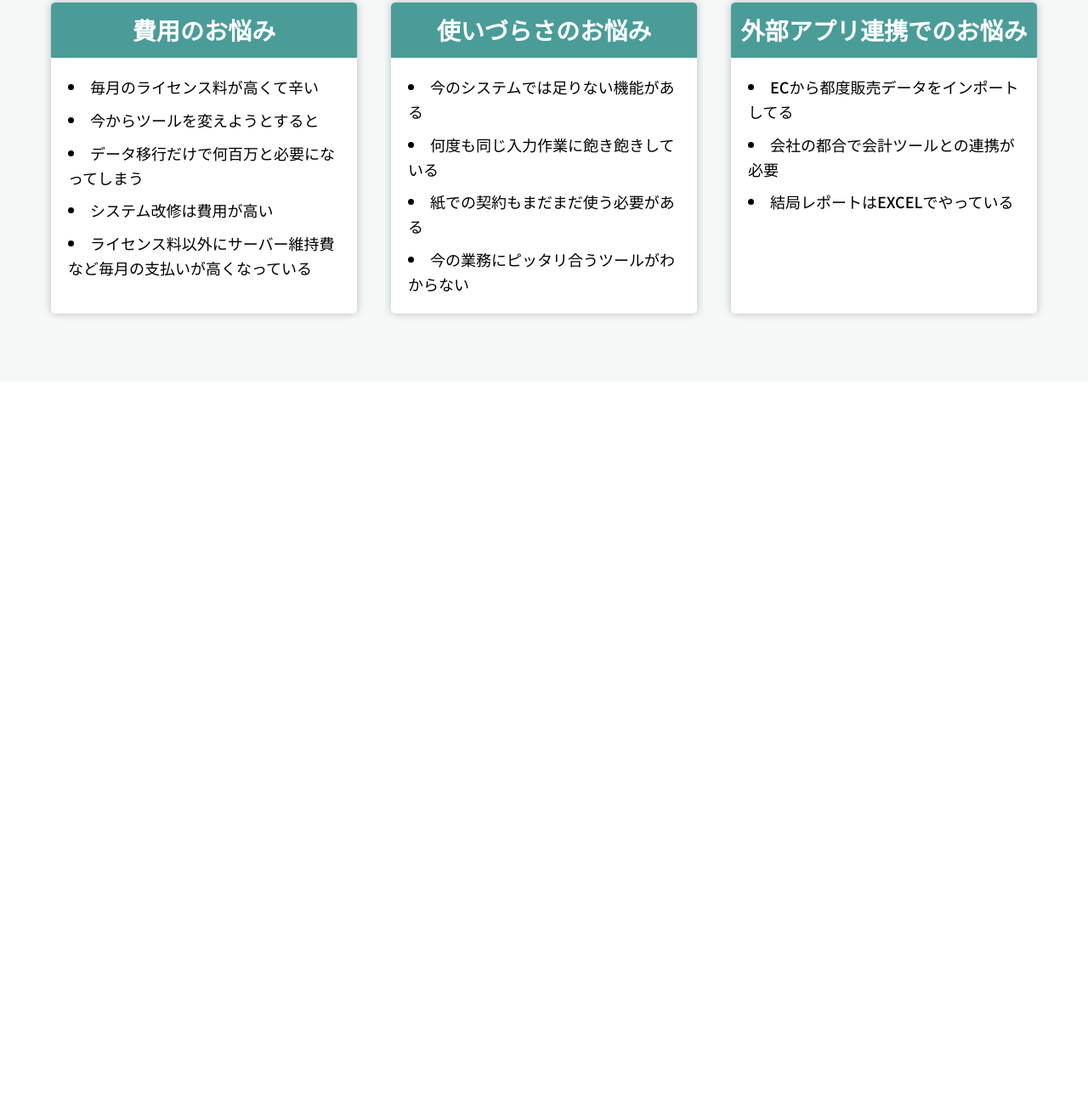
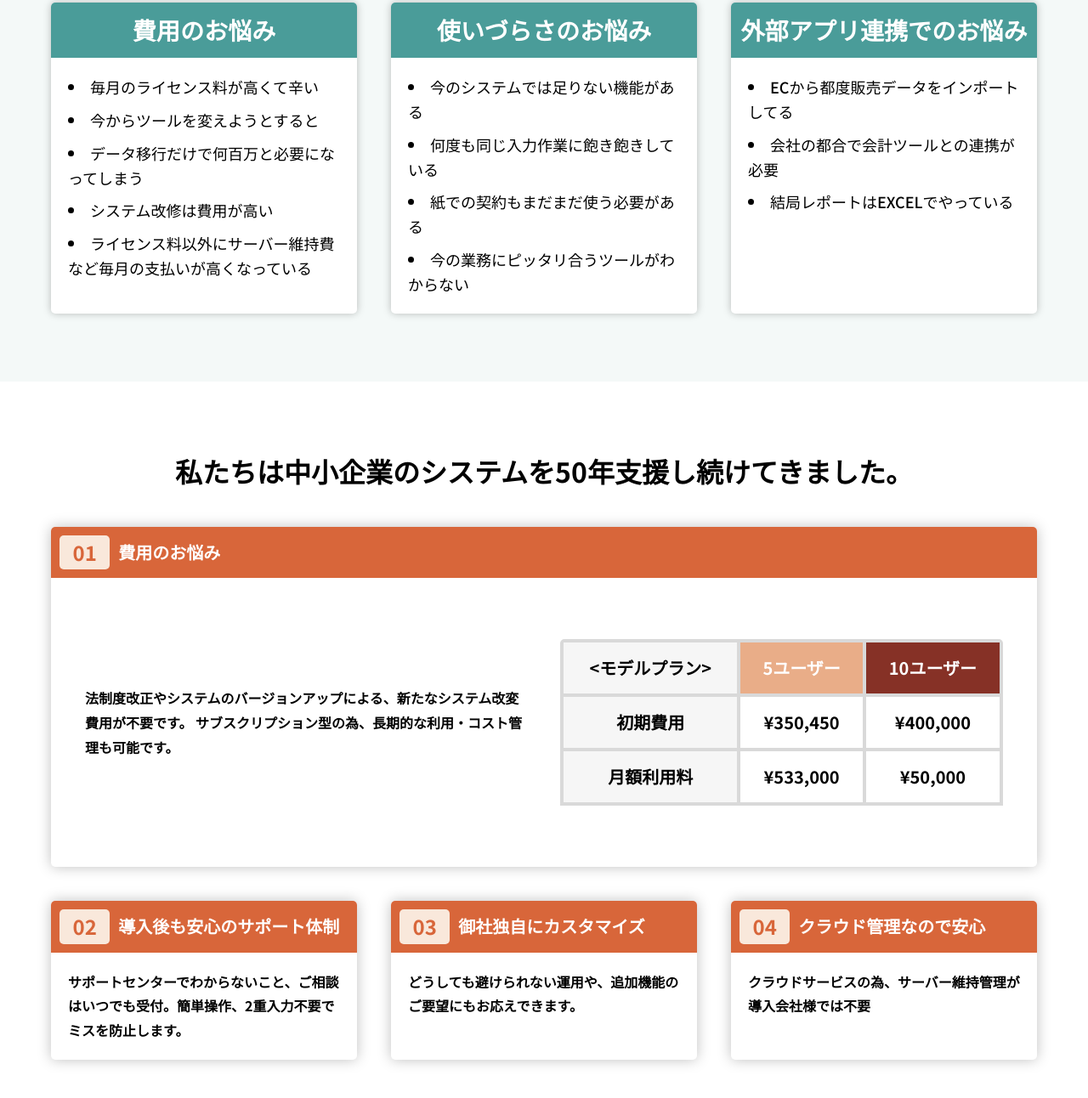
Before and after one commit to Komiljon01/uravo-test, a plain HTML site: page index.html in a window 1280 px wide. Shown: the part 942-2234 px from the top of the page at 85% size. Before the commit the page ends 1391 px from the top, so only its background shows below. Drawn offline with Linux system fonts and the light colour scheme.

Commit message:
feat: added savings

```diff
--- a/index.html
+++ b/index.html
@@ -73,6 +73,89 @@
         <div class="problems__cards"></div>
       </div>
     </section>
+
+    <!-- Savings -->
+    <section id="savings">
+      <div class="container">
+        <h2 class="savings__title">
+          私たちは中小企業のシステムを50年支援し続けてきました。
+        </h2>
+
+        <div class="savings__cards">
+          <div class="savings__card">
+            <div class="savings__card-top">
+              <div class="savings__card-number">01</div>
+              <h3 class="savings__card-title">費用のお悩み</h3>
+            </div>
+
+            <div class="savings__card-content">
+              <p class="savings__card-text">
+                法制度改正やシステムのバージョンアップによる、新たなシステム改変費用が不要です。
+                サブスクリプション型の為、長期的な利用・コスト管理も可能です。
+              </p>
+
+              <table class="pricing-table">
+                <thead>
+                  <tr class="one">
+                    <th>&lt;モデルプラン&gt;</th>
+                    <th>5ユーザー</th>
+                    <th>10ユーザー</th>
+                  </tr>
+                </thead>
+                <tbody>
+                  <tr>
+                    <td>初期費用</td>
+                    <td>¥350,450</td>
+                    <td>¥400,000</td>
+                  </tr>
+                  <tr>
+                    <td>月額利用料</td>
+                    <td>¥533,000</td>
+                    <td>¥50,000</td>
+                  </tr>
+                </tbody>
+              </table>
+            </div>
+          </div>
+          <div class="savings__card">
+            <div class="savings__card-top">
+              <div class="savings__card-number">02</div>
+              <h3 class="savings__card-title">導入後も安心のサポート体制</h3>
+            </div>
+
+            <div class="savings__card-content">
+              <p class="savings__card-text">
+                サポートセンターでわからないこと、ご相談はいつでも受付。簡単操作、2重入力不要でミスを防止します。
+              </p>
+            </div>
+          </div>
+          <div class="savings__card">
+            <div class="savings__card-top">
+              <div class="savings__card-number">03</div>
+              <h3 class="savings__card-title">御社独自にカスタマイズ</h3>
+            </div>
+
+            <div class="savings__card-content">
+              <p class="savings__card-text">
+                どうしても避けられない運用や、追加機能のご要望にもお応えできます。
+              </p>
+            </div>
+          </div>
+          <div class="savings__card">
+            <div class="savings__card-top">
+              <div class="savings__card-number">04</div>
+              <h3 class="savings__card-title">クラウド管理なので安心</h3>
+            </div>
+
+            <div class="savings__card-content">
+              <p class="savings__card-text">
+                クラウドサービスの為、サーバー維持管理が導入会社様では不要
+              </p>
+            </div>
+          </div>
+        </div>
+      </div>
+    </section>
   </body>
 
   <script type="module" src="src/js/main.js"></script>
--- a/src/css/components/problems.css
+++ b/src/css/components/problems.css
@@ -1,5 +1,5 @@
 #problems {
-  padding-block: 80px;
+  padding: 80px 10px;
   background-color: #f4f9f8;
 }
 
--- /dev/null
+++ b/src/css/components/savings.css
@@ -0,0 +1,119 @@
+#savings {
+  padding: 80px 10px;
+  background-color: var(--white);
+}
+
+.savings__title {
+  font-size: 32px;
+  text-align: center;
+  margin-bottom: 40px;
+}
+
+.savings__cards {
+  display: grid;
+  grid-template-columns: repeat(3, 1fr);
+  gap: 40px;
+}
+
+.savings__card:first-child {
+  grid-column: 1 / 4;
+}
+
+.savings__card:first-child .savings__card-content {
+  display: flex;
+  align-items: center;
+  justify-content: space-between;
+  gap: 40px;
+  padding: 72px 40px;
+}
+
+.savings__card:first-child .savings__card-text {
+  max-width: 520px;
+  width: 100%;
+}
+
+.pricing-table {
+  width: 100%;
+  border-collapse: separate;
+  border-spacing: 0;
+  border: 2px solid #d9d9d9;
+  border-radius: 5px 5px 0 0;
+  text-align: center;
+  border-top-right-radius: 5px !important;
+  border-top-left-radius: 5px !important;
+}
+
+.pricing-table th,
+.pricing-table td {
+  padding: 14px 15.33px;
+  border: 2px solid #d9d9d9;
+  font-weight: 700;
+  font-size: 20px;
+  line-height: 160%;
+  letter-spacing: 0%;
+  text-align: center;
+}
+
+.pricing-table tr td:nth-child(1) {
+  background-color: #f6f6f6;
+}
+
+.pricing-table thead th:first-child {
+  background-color: #f6f6f6;
+}
+
+.pricing-table thead th:nth-child(2) {
+  background-color: #e9ad88;
+  color: var(--white);
+}
+
+.pricing-table thead th:nth-child(3) {
+  background-color: #863126;
+  color: var(--white);
+}
+
+.savings__card {
+  border-radius: 5px;
+  box-shadow: 0 0 16px 0 rgba(0, 0, 0, 0.25);
+}
+
+.savings__card-top {
+  border-top-left-radius: 5px;
+  border-top-right-radius: 5px;
+  padding: 10px;
+  background-color: var(--orange);
+  display: flex;
+  justify-items: center;
+  align-items: center;
+  gap: 10px;
+}
+
+.savings__card-number {
+  padding: 1px 15.5px;
+  background-color: #f9e8db;
+  color: var(--orange);
+  display: flex;
+  align-items: center;
+  justify-content: center;
+  border-radius: 5px;
+  font-weight: 700;
+  font-size: 24px;
+  line-height: 160%;
+  letter-spacing: 0%;
+}
+
+.savings__card-title {
+  font-size: 20px;
+  color: var(--white);
+}
+
+.savings__card-content {
+  padding: 20px;
+}
+
+.savings__card-text {
+  font-weight: 700;
+  font-size: 16px;
+  line-height: 180%;
+  letter-spacing: 0%;
+}
--- a/src/css/style.css
+++ b/src/css/style.css
@@ -2,3 +2,4 @@
 @import url("./components/navbar.css");
 @import url("./components/hero.css");
 @import url("./components/problems.css");
+@import url("./components/savings.css");
```
